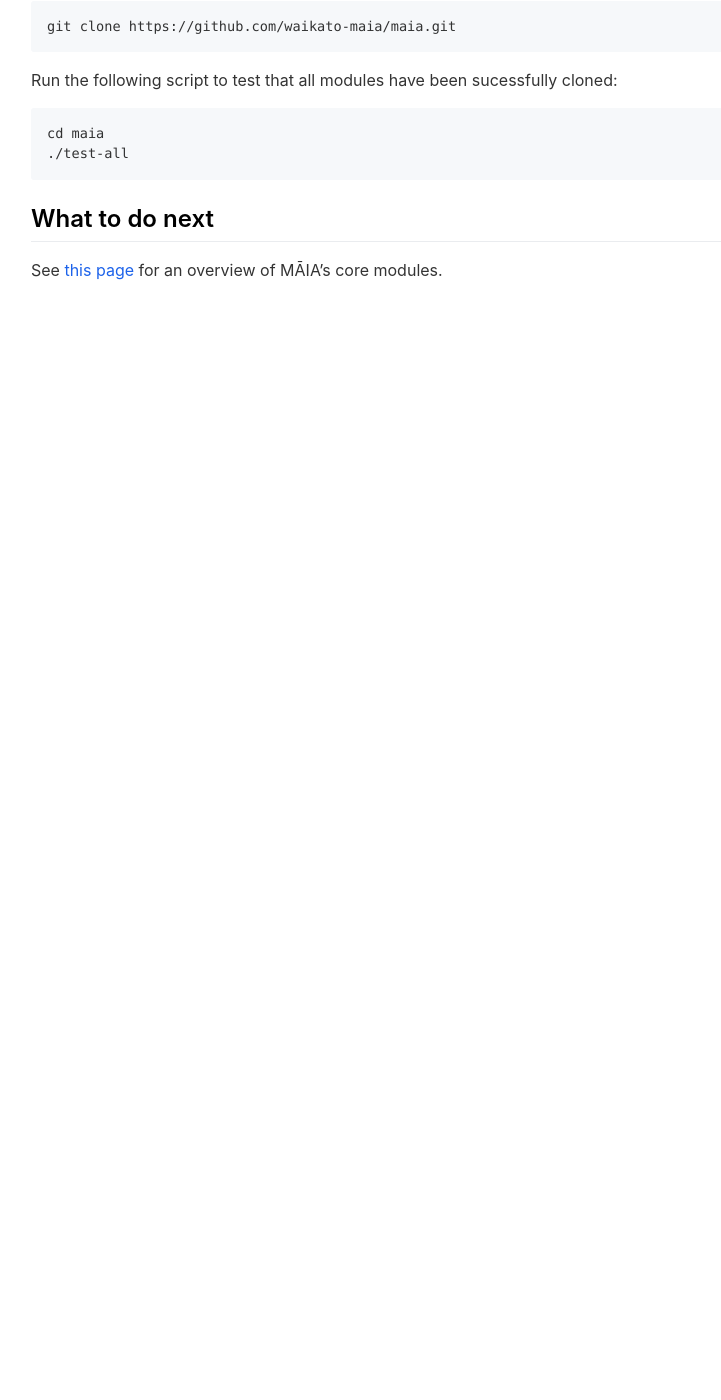
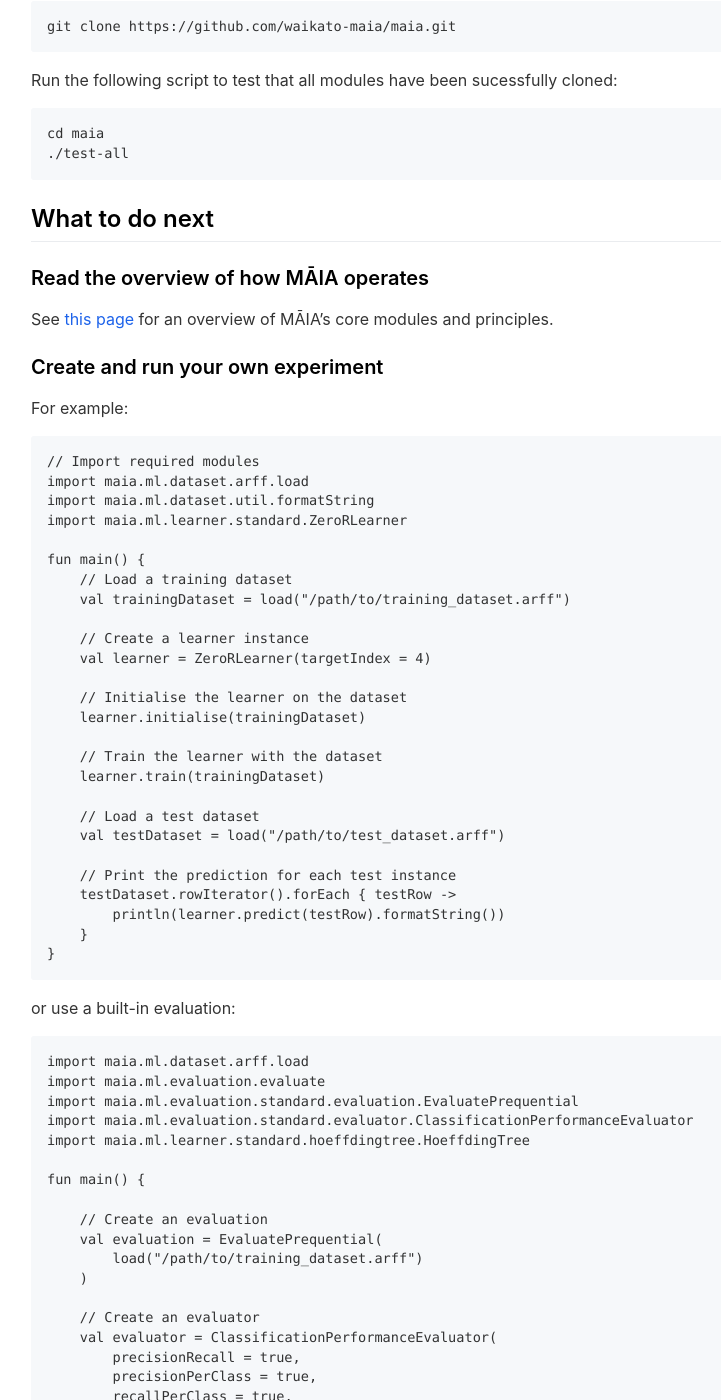
Before and after one commit to waikato-maia/maia, a Jekyll site: the page built from _pages/getting-started.md, in a window 1280 px wide and 1400 px high, scrolled down 251 px. Shown: the whole window, without its empty margins (234-955 px from the left). Built offline with Jekyll 4.4.1, drawn with Linux system fonts in a browser that asks for light colours; nearby versions of some CDN libraries; before the commit the page ends 900 px from its top, so only the background shows below that; some of the changed text lies outside the part shown.

Commit message:
Added examples to the getting started page.

````diff
--- a/_pages/getting-started.md
+++ b/_pages/getting-started.md
@@ -22,4 +22,78 @@ cd maia
 
 ## What to do next
 
-See [this page](overview.md) for an overview of MĀIA's core modules.
+### Read the overview of how MĀIA operates
+
+See [this page](overview.md) for an overview of MĀIA's core modules and
+principles.
+
+### Create and run your own experiment
+
+For example:
+
+```kotlin
+// Import required modules
+import maia.ml.dataset.arff.load
+import maia.ml.dataset.util.formatString
+import maia.ml.learner.standard.ZeroRLearner
+
+fun main() {
+    // Load a training dataset
+    val trainingDataset = load("/path/to/training_dataset.arff")
+
+    // Create a learner instance
+    val learner = ZeroRLearner(targetIndex = 4)
+
+    // Initialise the learner on the dataset
+    learner.initialise(trainingDataset)
+
+    // Train the learner with the dataset
+    learner.train(trainingDataset)
+
+    // Load a test dataset
+    val testDataset = load("/path/to/test_dataset.arff")
+
+    // Print the prediction for each test instance
+    testDataset.rowIterator().forEach { testRow ->
+        println(learner.predict(testRow).formatString())
+    }
+}
+```
+
+or use a built-in evaluation:
+
+```kotlin
+import maia.ml.dataset.arff.load
+import maia.ml.evaluation.evaluate
+import maia.ml.evaluation.standard.evaluation.EvaluatePrequential
+import maia.ml.evaluation.standard.evaluator.ClassificationPerformanceEvaluator
+import maia.ml.learner.standard.hoeffdingtree.HoeffdingTree
+
+fun main() {
+
+    // Create an evaluation
+    val evaluation = EvaluatePrequential(
+        load("/path/to/training_dataset.arff")
+    )
+
+    // Create an evaluator
+    val evaluator = ClassificationPerformanceEvaluator(
+        precisionRecall = true,
+        precisionPerClass = true,
+        recallPerClass = true,
+        f1PerClass = true
+    )
+
+    // Create a learner
+    val learner = HoeffdingTree()
+
+    // Perform the evaluation
+    val metrics = arrayOf(learner).evaluate(
+        evaluation,
+        evaluator
+    )
+
+    // Print the results of the evaluation
+    println(metrics)
+}
+```
````
